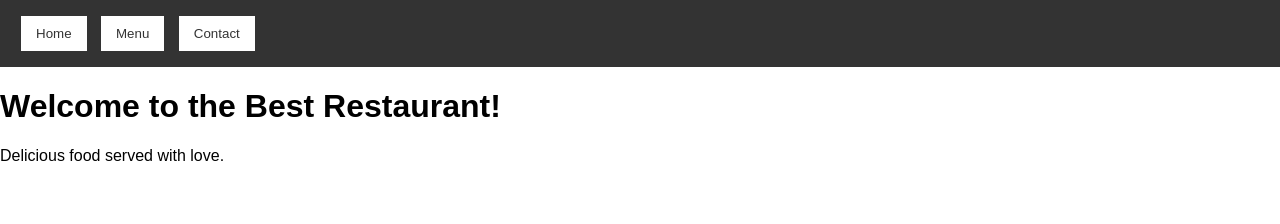
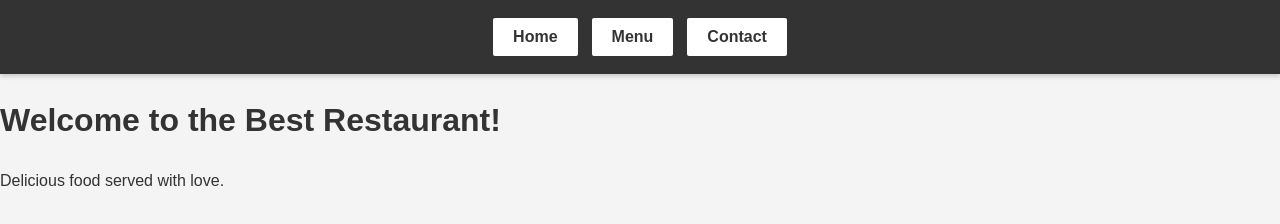
Before and after one commit to kosebinu/restaurant-page, a website built with webpack: page src/template.html in a window 1280 px wide. Built offline with nearby package versions, Linux system fonts and the light colour scheme.

Commit message:
Update css

```diff
--- a/src/styles.css
+++ b/src/styles.css
@@ -1,25 +1,62 @@
 body {
-    font-family: Arial, sans-serif;
+    font-family: 'Arial', sans-serif;
     margin: 0;
     padding: 0;
+    background-color: #f4f4f4;
+    color: #333;
+    line-height: 1.6;
 }
 
 header {
     background-color: #333;
     color: white;
-    padding: 1rem;
+    padding: 1rem 2rem;
+    box-shadow: 0 2px 5px rgba(0, 0, 0, 0.2);
+    position: sticky;
+    top: 0;
+    z-index: 1000;
+}
+
+nav {
+    display: flex;
+    justify-content: center;
+    align-items: center;
+    gap: 10px;
 }
 
 nav button {
-    margin: 0 5px;
-    padding: 10px 15px;
+    margin: 0;
+    padding: 10px 20px;
     background-color: white;
     color: #333;
-    border: none;
+    border: 2px solid #333;
+    border-radius: 4px;
+    font-size: 1rem;
+    font-weight: bold;
     cursor: pointer;
+    transition: all 0.3s ease;
 }
 
 nav button:hover {
     background-color: #555;
     color: white;
+    border-color: #555;
+    transform: scale(1.05);
 }
+
+#responsive
+@media (max-width: 600px) {
+    header {
+        text-align: center;
+    }
+
+    nav {
+        flex-wrap: wrap;
+        gap: 5px;
+    }
+
+    nav button {
+        padding: 8px 15px;
+        font-size: 0.9rem;
+    }
+}
```
